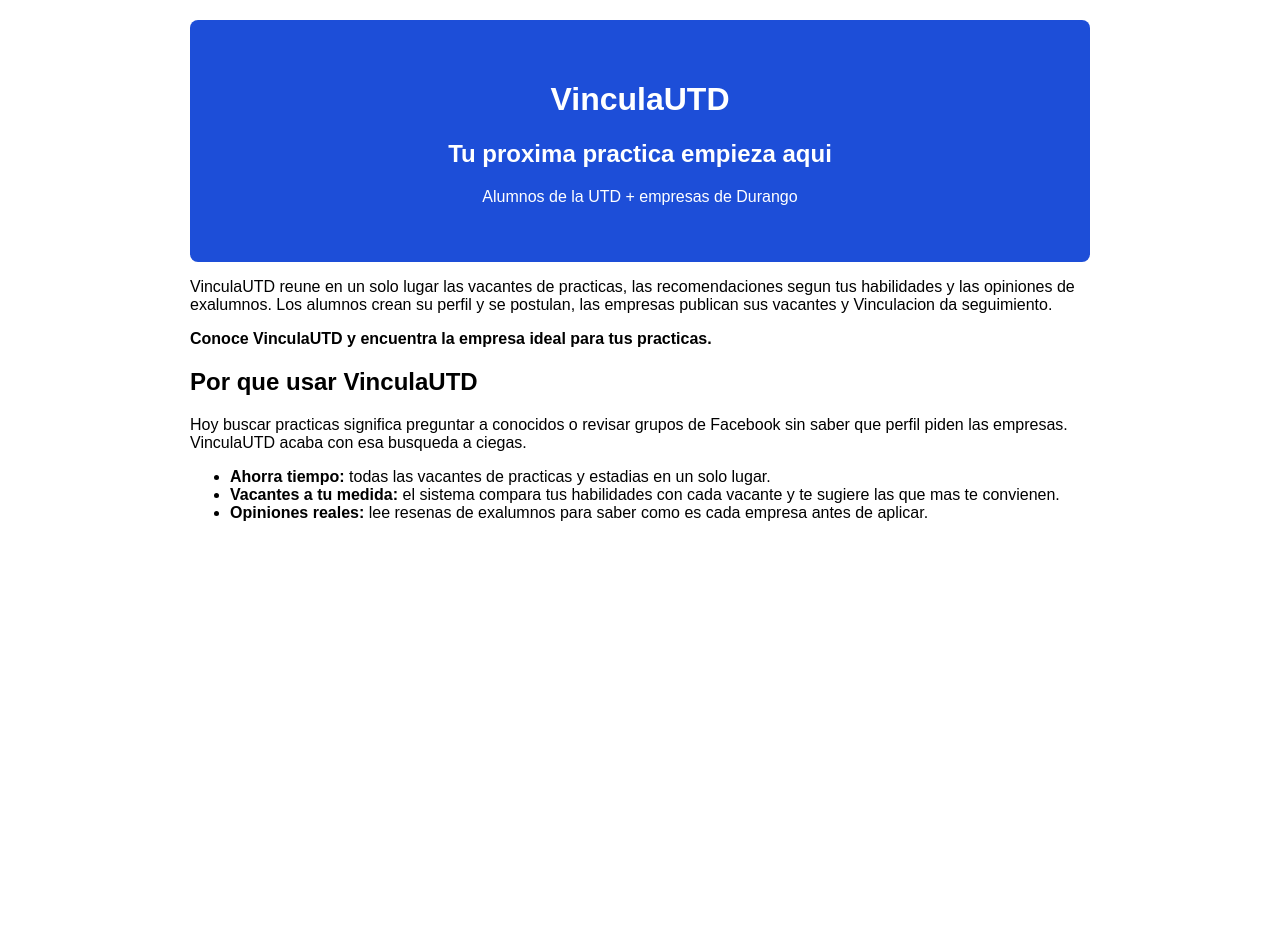
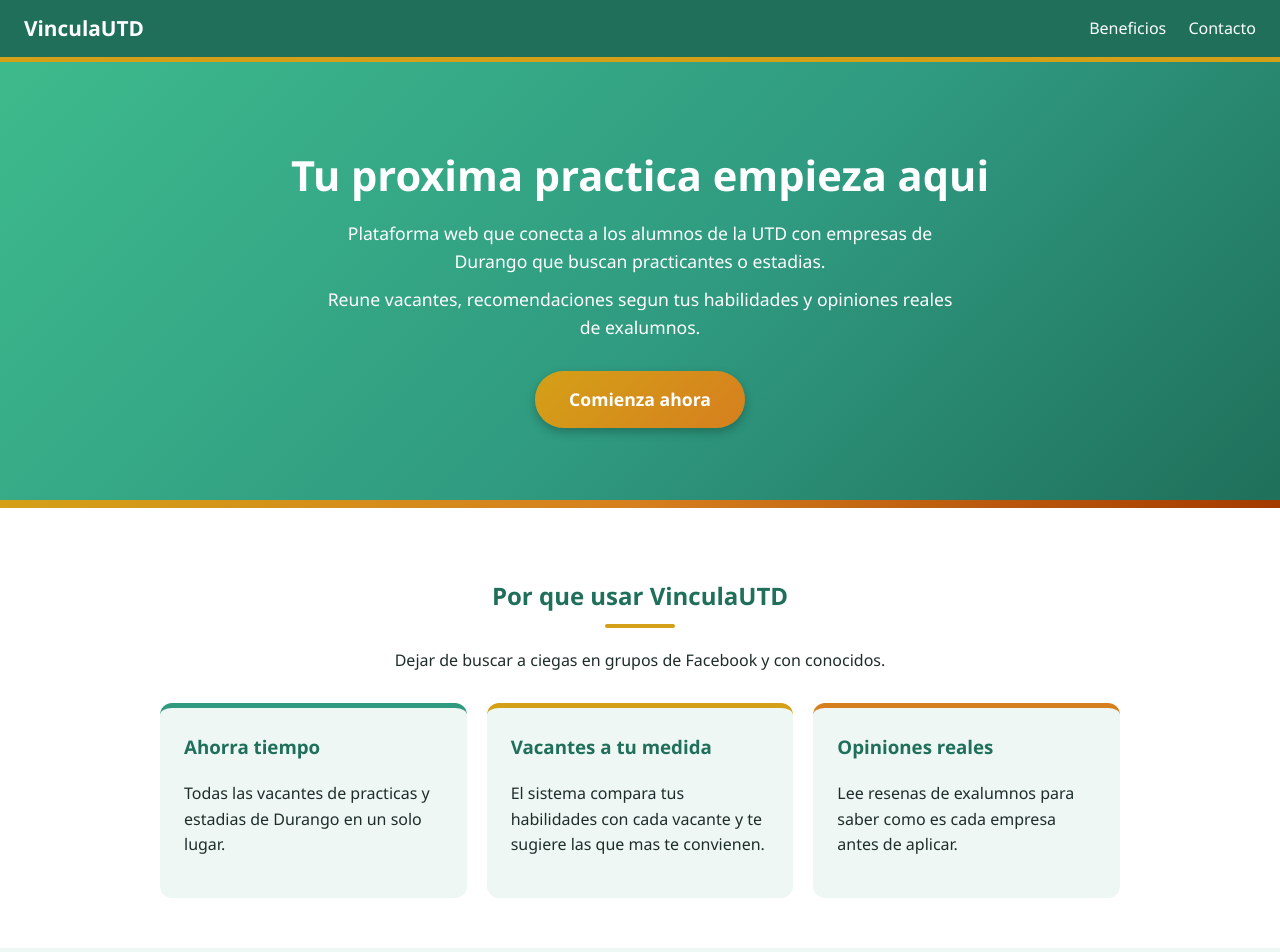
Before and after one commit to JorgeAReyesReyes/VinculaUTD, a plain HTML site: page src/index.html in a window 1280 px wide. Shown: the top 952 px of the page. Before the commit the page ends 800 px from the top, so only its background shows below. Drawn offline with Linux system fonts and the light colour scheme.

Commit message:
Mejorar diseno final de la pagina

```diff
--- a/src/index.html
+++ b/src/index.html
@@ -5,33 +5,114 @@
   <meta name="viewport" content="width=device-width, initial-scale=1.0">
   <title>VinculaUTD</title>
   <style>
-    body { font-family: Arial, sans-serif; margin: 0; padding: 20px; max-width: 900px; margin: auto; }
-    .banner { background: #1d4ed8; color: #fff; padding: 40px 20px; text-align: center; border-radius: 8px; }
+    /* Paleta tomada del logo UTD: verde, dorado y naranja */
+    :root {
+      --verde: #2f9a80;
+      --verde-claro: #3dba8c;
+      --verde-oscuro: #1f6f5a;
+      --dorado: #d4a017;
+      --naranja: #d67f1e;
+      --rojo: #a33a00;
+      --claro: #eef7f4;
+      --texto: #1f2d2a;
+    }
+    * { box-sizing: border-box; }
+    body { font-family: "Segoe UI", Arial, sans-serif; margin: 0; color: var(--texto); line-height: 1.6; }
+
+    header { background: var(--verde-oscuro); color: #fff; padding: 12px 24px; display: flex; justify-content: space-between; align-items: center; border-bottom: 5px solid var(--dorado); }
+    .marca { display: flex; align-items: center; gap: 12px; }
+    .marca img { height: 42px; background: #fff; padding: 4px 8px; border-radius: 6px; }
+    .marca span { font-weight: bold; font-size: 1.3rem; }
+    header nav a { color: #fff; text-decoration: none; margin-left: 18px; font-weight: 500; }
+    header nav a:hover { color: var(--dorado); }
+
+    .hero { background: linear-gradient(135deg, var(--verde-claro), var(--verde) 55%, var(--verde-oscuro)); color: #fff; text-align: center; padding: 80px 20px; position: relative; }
+    .hero::after { content: ""; position: absolute; left: 0; right: 0; bottom: 0; height: 8px; background: linear-gradient(90deg, var(--dorado), var(--naranja), var(--rojo)); }
+    .hero h1 { font-size: 2.6rem; margin: 0 0 10px; }
+    .hero p { max-width: 650px; margin: 10px auto; font-size: 1.1rem; }
+
+    .btn { display: inline-block; background: linear-gradient(135deg, var(--dorado), var(--naranja)); color: #fff; font-weight: bold; padding: 14px 34px; border-radius: 30px; text-decoration: none; margin-top: 20px; font-size: 1.1rem; box-shadow: 0 4px 10px rgba(0,0,0,.25); }
+    .btn:hover { background: linear-gradient(135deg, var(--naranja), var(--rojo)); }
+
+    section { padding: 50px 20px; max-width: 1000px; margin: auto; }
+    section h2 { text-align: center; color: var(--verde-oscuro); }
+    section h2::after { content: ""; display: block; width: 70px; height: 4px; background: var(--dorado); margin: 8px auto 0; border-radius: 2px; }
+
+    .beneficios { display: grid; grid-template-columns: repeat(auto-fit, minmax(250px, 1fr)); gap: 20px; margin-top: 30px; }
+    .card { background: var(--claro); padding: 24px; border-radius: 12px; border-top: 5px solid var(--verde); }
+    .card:nth-child(2) { border-top-color: var(--dorado); }
+    .card:nth-child(3) { border-top-color: var(--naranja); }
+    .card h3 { margin-top: 0; color: var(--verde-oscuro); }
+
+    .gris { background: var(--claro); max-width: none; }
+    .gris > div { max-width: 1000px; margin: auto; }
+    .gris .card { background: #fff; }
+
+    .contacto { text-align: center; }
+    .contacto p { margin: 6px 0; }
+
+    footer { background: var(--verde-oscuro); color: #fff; text-align: center; padding: 18px; font-size: .9rem; border-top: 5px solid var(--dorado); }
   </style>
 </head>
 <body>
-  <div class="banner">
-    <h1>VinculaUTD</h1>
-    <h2>Tu proxima practica empieza aqui</h2>
-    <p>Alumnos de la UTD + empresas de Durango</p>
+  <header>
+    <div class="marca">
+      <!-- Guarda el logo como src/logo-utd.png; si no existe, solo se oculta -->
+      <img src="logo-utd.png" alt="Logo UTD" onerror="this.style.display='none'">
+      <span>VinculaUTD</span>
+    </div>
+    <nav>
+      <a href="#beneficios">Beneficios</a>
+      <a href="#contacto">Contacto</a>
+    </nav>
+  </header>
+
+  <div class="hero">
+    <h1>Tu proxima practica empieza aqui</h1>
+    <p>Plataforma web que conecta a los alumnos de la UTD con empresas de Durango que buscan practicantes o estadias.</p>
+    <p>Reune vacantes, recomendaciones segun tus habilidades y opiniones reales de exalumnos.</p>
+    <a class="btn" href="#contacto">Comienza ahora</a>
   </div>
 
-  <p>
-    VinculaUTD reune en un solo lugar las vacantes de practicas, las recomendaciones
-    segun tus habilidades y las opiniones de exalumnos. Los alumnos crean su perfil
-    y se postulan, las empresas publican sus vacantes y Vinculacion da seguimiento.
-  </p>
-  <p><strong>Conoce VinculaUTD y encuentra la empresa ideal para tus practicas.</strong></p>
+  <section id="beneficios">
+    <h2>Por que usar VinculaUTD</h2>
+    <p style="text-align:center">Dejar de buscar a ciegas en grupos de Facebook y con conocidos.</p>
+    <div class="beneficios">
+      <div class="card">
+        <h3>Ahorra tiempo</h3>
+        <p>Todas las vacantes de practicas y estadias de Durango en un solo lugar.</p>
+      </div>
+      <div class="card">
+        <h3>Vacantes a tu medida</h3>
+        <p>El sistema compara tus habilidades con cada vacante y te sugiere las que mas te convienen.</p>
+      </div>
+      <div class="card">
+        <h3>Opiniones reales</h3>
+        <p>Lee resenas de exalumnos para saber como es cada empresa antes de aplicar.</p>
+      </div>
+    </div>
+  </section>
 
-  <h2>Por que usar VinculaUTD</h2>
-  <p>
-    Hoy buscar practicas significa preguntar a conocidos o revisar grupos de Facebook
-    sin saber que perfil piden las empresas. VinculaUTD acaba con esa busqueda a ciegas.
-  </p>
-  <ul>
-    <li><strong>Ahorra tiempo:</strong> todas las vacantes de practicas y estadias en un solo lugar.</li>
-    <li><strong>Vacantes a tu medida:</strong> el sistema compara tus habilidades con cada vacante y te sugiere las que mas te convienen.</li>
-    <li><strong>Opiniones reales:</strong> lee resenas de exalumnos para saber como es cada empresa antes de aplicar.</li>
-  </ul>
+  <section class="gris">
+    <div>
+      <h2>Para todos los que participan</h2>
+      <div class="beneficios">
+        <div class="card"><h3>Alumnos</h3><p>Crea tu perfil, sube tu CV y postulate desde la plataforma.</p></div>
+        <div class="card"><h3>Empresas</h3><p>Publica vacantes y encuentra practicantes con el perfil que necesitas.</p></div>
+        <div class="card"><h3>Vinculacion UTD</h3><p>Consulta en tiempo real quien ya tiene empresa y quien sigue buscando.</p></div>
+      </div>
+    </div>
+  </section>
+
+  <section id="contacto" class="contacto">
+    <h2>Contacto</h2>
+    <p>Quieres saber mas? Escribenos.</p>
+    <p>Correo: contacto@vinculautd.example</p>
+    <p>Telefono: 618 000 0000</p>
+    <p>Direccion: Victoria de Durango, Durango, Mexico</p>
+    <a class="btn" href="#contacto">Conoce mas</a>
+  </section>
+
+  <footer>&copy; 2026 VinculaUTD - Proyecto academico UTD</footer>
 </body>
 </html>
```
